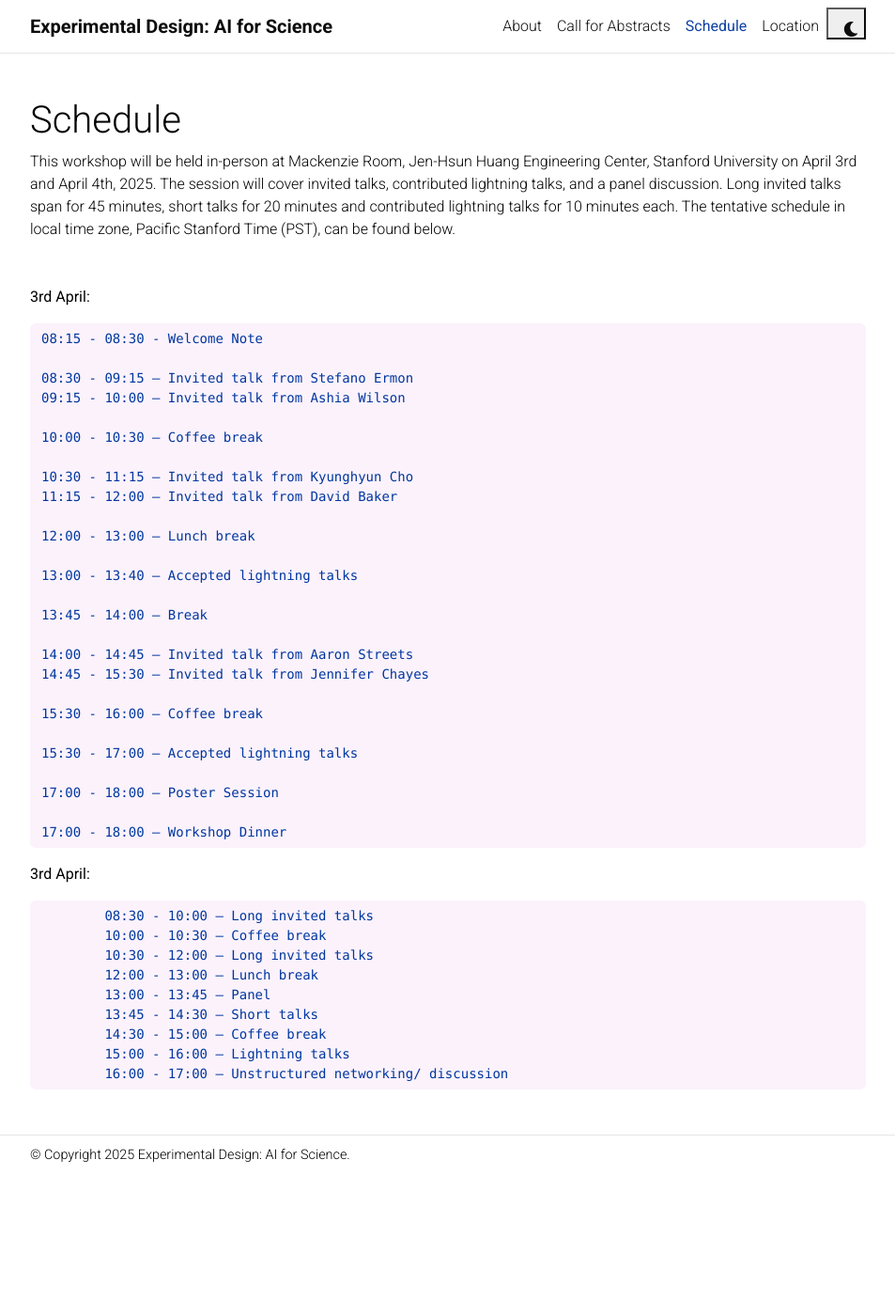
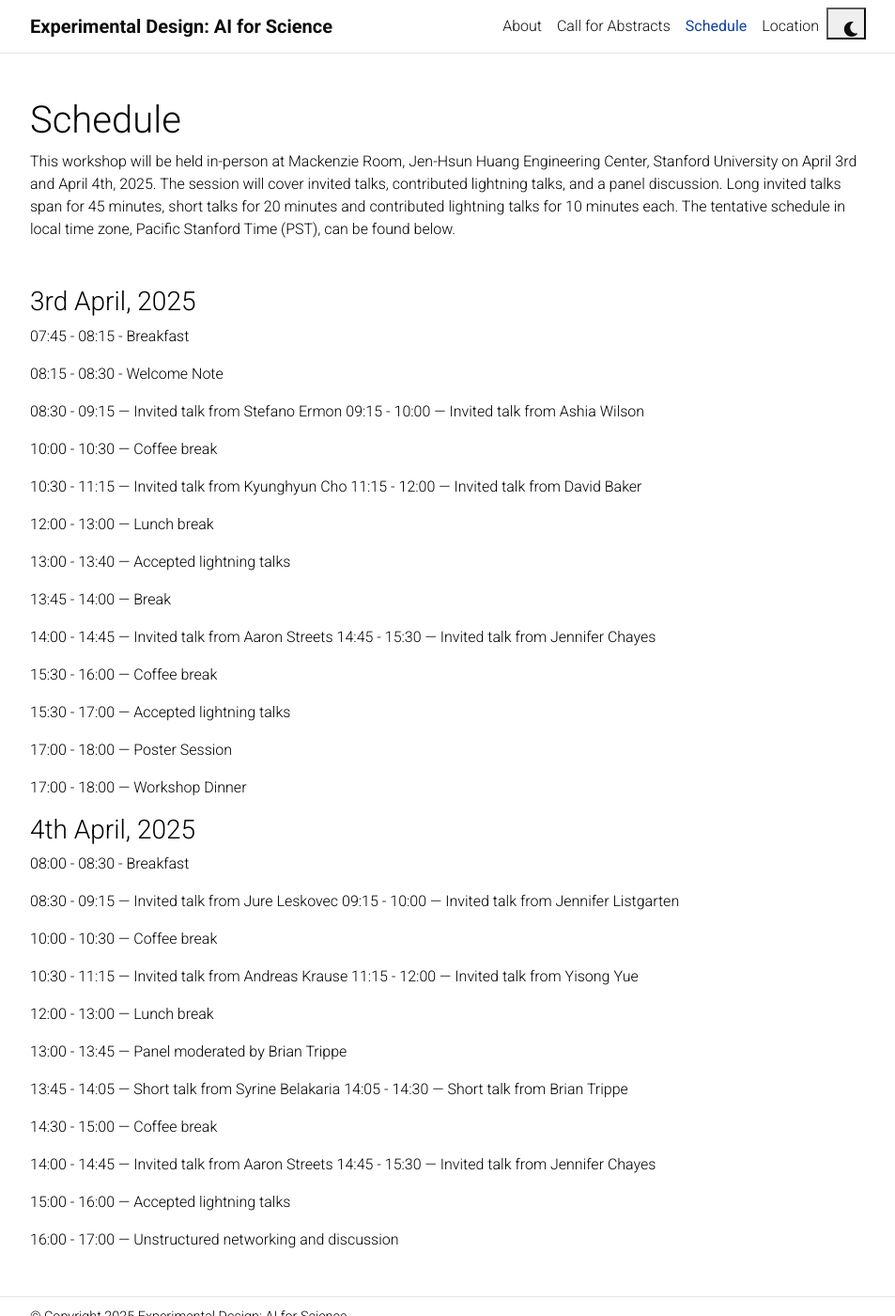
Before and after one commit to edai4science/edai4science.github.io, a Jekyll site: the page built from _pages/schedule.md, in a window 1280 px wide and 1400 px high. Shown: the whole window at 94% size, without its empty margins (163-1116 px from the left). Built offline with Jekyll 4.4.1, drawn with Linux system fonts in a browser that asks for light colours; comment, search, counter and statistics services are not loaded; a style sheet for code colours, icons or effects is not loaded.

Commit message:
update schedule

```diff
--- a/_pages/schedule.md
+++ b/_pages/schedule.md
@@ -10,43 +10,61 @@ nav_order: 3
 
 <br>
 
-<b>3rd April:</b>
+### 3rd April, 2025
 
-	08:15 - 08:30 - Welcome Note
+07:45 - 08:15 - Breakfast
 
-	08:30 - 09:15 — Invited talk from Stefano Ermon
-	09:15 - 10:00 — Invited talk from Ashia Wilson
+08:15 - 08:30 - Welcome Note
 
-	10:00 - 10:30 — Coffee break
+08:30 - 09:15 — Invited talk from Stefano Ermon
+09:15 - 10:00 — Invited talk from Ashia Wilson
 
-	10:30 - 11:15 — Invited talk from Kyunghyun Cho
-	11:15 - 12:00 — Invited talk from David Baker
+10:00 - 10:30 — Coffee break
 
-	12:00 - 13:00 — Lunch break
+10:30 - 11:15 — Invited talk from Kyunghyun Cho
+11:15 - 12:00 — Invited talk from David Baker
 
-	13:00 - 13:40 — Accepted lightning talks
+12:00 - 13:00 — Lunch break
 
-	13:45 - 14:00 — Break
+13:00 - 13:40 — Accepted lightning talks
 
-	14:00 - 14:45 — Invited talk from Aaron Streets
-	14:45 - 15:30 — Invited talk from Jennifer Chayes
+13:45 - 14:00 — Break
 
-	15:30 - 16:00 — Coffee break
+14:00 - 14:45 — Invited talk from Aaron Streets
+14:45 - 15:30 — Invited talk from Jennifer Chayes
 
-	15:30 - 17:00 — Accepted lightning talks
+15:30 - 16:00 — Coffee break
 
-	17:00 - 18:00 — Poster Session
+15:30 - 17:00 — Accepted lightning talks
 
-	17:00 - 18:00 — Workshop Dinner
+17:00 - 18:00 — Poster Session
 
-<b>3rd April:</b>
+17:00 - 18:00 — Workshop Dinner
 
-		08:30 - 10:00 — Long invited talks
-		10:00 - 10:30 — Coffee break
-		10:30 - 12:00 — Long invited talks
-		12:00 - 13:00 — Lunch break
-		13:00 - 13:45 — Panel
-		13:45 - 14:30 — Short talks
-		14:30 - 15:00 — Coffee break
-		15:00 - 16:00 — Lightning talks
-		16:00 - 17:00 — Unstructured networking/ discussion
+### 4th April, 2025
+
+08:00 - 08:30 - Breakfast
+
+08:30 - 09:15 — Invited talk from Jure Leskovec
+09:15 - 10:00 — Invited talk from Jennifer Listgarten
+
+10:00 - 10:30 — Coffee break
+
+10:30 - 11:15 — Invited talk from Andreas Krause
+11:15 - 12:00 — Invited talk from Yisong Yue
+
+12:00 - 13:00 — Lunch break
+
+13:00 - 13:45 — Panel moderated by Brian Trippe
+
+13:45 - 14:05 — Short talk from Syrine Belakaria
+14:05 - 14:30 — Short talk from Brian Trippe
+
+14:30 - 15:00 — Coffee break
+
+14:00 - 14:45 — Invited talk from Aaron Streets
+14:45 - 15:30 — Invited talk from Jennifer Chayes
+
+15:00 - 16:00 — Accepted lightning talks
+
+16:00 - 17:00 — Unstructured networking and discussion
```
